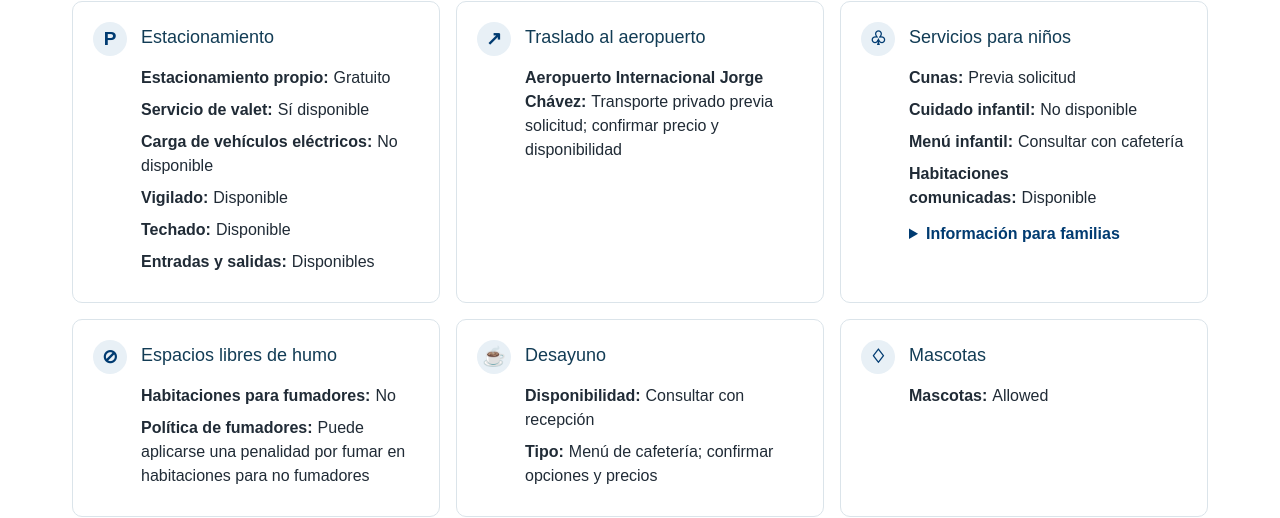
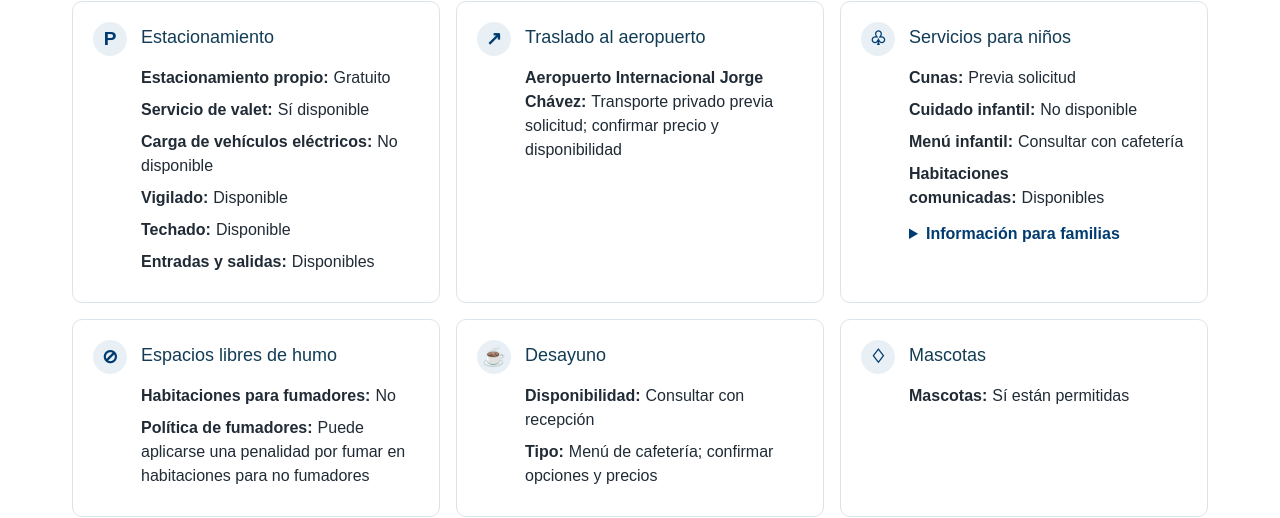
Before and after one commit to camilogomez17/hotelBlueThree, a Next.js app: page /politicas in a window 1280 px wide. Shown: the part 2036-2554 px from the top of the page. Built offline with nearby package versions, Linux system fonts and the light colour scheme; no server answers.

Commit message:
Correct Spanish agreement and localize stay information times

```diff
--- a/app/components/ForYourStay.tsx
+++ b/app/components/ForYourStay.tsx
@@ -14,10 +14,10 @@ const information = {
   es: [
     { icon: "P", title: "Estacionamiento", rows: [["Estacionamiento propio", "Gratuito"], ["Servicio de valet", "Sí disponible"], ["Carga de vehículos eléctricos", "No disponible"], ["Vigilado", "Disponible"], ["Techado", "Disponible"], ["Entradas y salidas", "Disponibles"]] },
     { icon: "↗", title: "Traslado al aeropuerto", rows: [["Aeropuerto Internacional Jorge Chávez", "Transporte privado previa solicitud; confirmar precio y disponibilidad"]] },
-    { icon: "♧", title: "Servicios para niños", rows: [["Cunas", "Previa solicitud"], ["Cuidado infantil", "No disponible"], ["Menú infantil", "Consultar con cafetería"], ["Habitaciones comunicadas", "Disponible"]] },
+    { icon: "♧", title: "Servicios para niños", rows: [["Cunas", "Previa solicitud"], ["Cuidado infantil", "No disponible"], ["Menú infantil", "Consultar con cafetería"], ["Habitaciones comunicadas", "Disponibles"]] },
     { icon: "⊘", title: "Espacios libres de humo", rows: [["Habitaciones para fumadores", "No"], ["Política de fumadores", "Puede aplicarse una penalidad por fumar en habitaciones para no fumadores"]] },
     { icon: "☕", title: "Desayuno", rows: [["Disponibilidad", "Consultar con recepción"], ["Tipo", "Menú de cafetería; confirmar opciones y precios"]] },
-    { icon: "♢", title: "Mascotas", rows: [["Mascotas", "Allowed"]] },
+    { icon: "♢", title: "Mascotas", rows: [["Mascotas", "Sí están permitidas"]] },
   ],
 } as const;
 
@@ -30,7 +30,7 @@ export default function ForYourStay({ language, showTitle = true }: { language:
         <a className="button button-dark" href={whatsapp} target="_blank" rel="noopener noreferrer">{es ? "Consultar habitaciones" : "Find a Room"}</a>
       </div>
       <div className="for-your-stay-contact">
-        <p>{es ? "Entrada" : "Check-in"} <strong>2:00 p. m.</strong> <span aria-hidden="true">→</span> {es ? "Salida" : "Check-out"} <strong>11:00 a. m.</strong></p>
+        <p>{es ? "Entrada" : "Check-in"} <strong>{es ? "2:00 p. m." : "2:00 PM"}</strong> <span aria-hidden="true">→</span> {es ? "Salida" : "Check-out"} <strong>{es ? "11:00 a. m." : "11:00 AM"}</strong></p>
         <div className="for-your-stay-links">
           <a href="https://www.google.com/maps/search/?api=1&query=Hotel+BlueThree+Chancay+Peru" target="_blank" rel="noopener noreferrer"><svg viewBox="0 0 24 24" width="28" height="28" fill="currentColor" aria-hidden="true"><path d="m12 3.5c-3.58 0-6.5 2.92-6.5 6.5 0 1.4.46 2.74 1.31 3.88l4.79 6.42c.09.13.24.2.4.2.16 0 .31-.07.4-.2l4.8-6.4c.85-1.13 1.3-2.48 1.3-3.9 0-3.58-2.92-6.5-6.5-6.5zm4.4 9.8-4.4 5.87-4.39-5.88c-.73-.97-1.11-2.11-1.11-3.28 0-3.03 2.47-5.5 5.5-5.5s5.5 2.47 5.5 5.5c0 1.2-.38 2.34-1.1 3.3z" /><path d="m12 6.5c-1.93 0-3.5 1.57-3.5 3.5s1.57 3.5 3.5 3.5 3.5-1.57 3.5-3.5-1.57-3.5-3.5-3.5zm0 6c-1.38 0-2.5-1.12-2.5-2.5s1.12-2.5 2.5-2.5 2.5 1.12 2.5 2.5-1.12 2.5-2.5 2.5z" /></svg><span>{es ? "Ubicación" : "Location"}</span><svg className="stay-external-icon" viewBox="0 0 10 10" width="14" height="14" fill="none" stroke="currentColor" aria-hidden="true"><path d="M3.6 1.3h5.3v5.3H3.6zM1.3 8.8V4.6h2.3v2h1.9v2.2z" /></svg></a>
           <a href="mailto:bluethreechancay@gmail.com"><svg viewBox="0 0 24 24" width="28" height="28" fill="currentColor" aria-hidden="true"><path d="m19.04 6.5s0 0-.01 0-.02 0-.03 0h-14s-.02 0-.03 0c0 0-.01 0-.02 0-.8.03-1.45.68-1.45 1.5v8c0 .83.67 1.5 1.5 1.5h14c.83 0 1.5-.67 1.5-1.5v-8c0-.81-.65-1.47-1.46-1.5zm-1.4 1-5.65 4.84-5.64-4.84h11.3zm1.85 8.5c0 .21-.14.39-.33.47l-3.32-3.32c-.2-.2-.51-.2-.71 0s-.2.51 0 .71l2.65 2.65h-11.57l2.65-2.65c.2-.2.2-.51 0-.71s-.51-.2-.71 0l-3.32 3.32c-.19-.07-.33-.25-.33-.47v-8c0-.22.15-.41.35-.47l6.82 5.85c.09.08.21.12.33.12s.23-.04.33-.12l6.82-5.85c.2.06.35.25.35.47v8z" /></svg><span>bluethreechancay@gmail.com</span></a>
```
